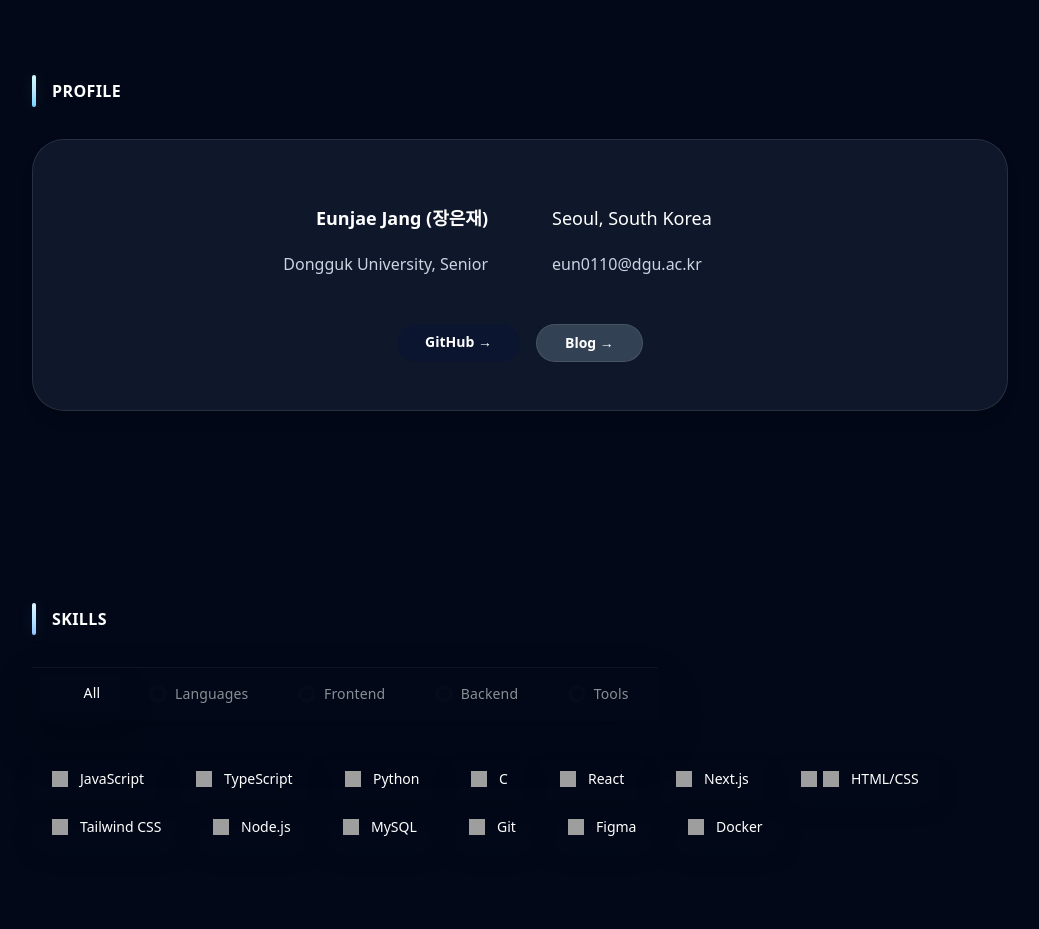
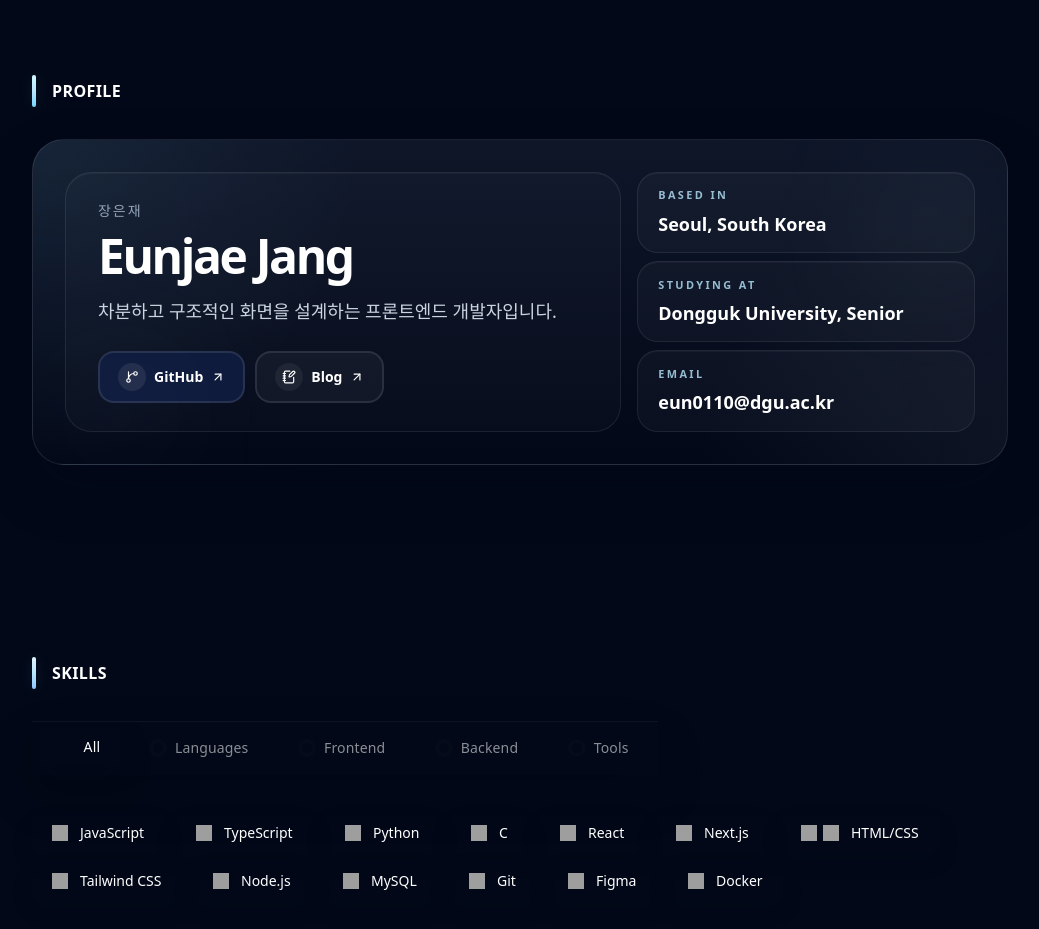
Before and after one commit to eae22/portfolio, a Next.js app: page / in a window 1280 px wide. Shown: the part 900-1829 px from the top of the page, without its empty margins (120-1159 px from the left). Built offline with nearby package versions, Linux system fonts and the light colour scheme; grey boxes are pictures that could not be loaded.

Commit message:
🎨 style: Profile 섹션 리디자인 (#2)

```diff
--- a/src/sections/Profile.tsx
+++ b/src/sections/Profile.tsx
@@ -1,4 +1,4 @@
-import PillLink from "@/components/PillLink";
+import { ArrowUpRight, GitBranch, NotebookPen } from "lucide-react";
 import ScrollReveal from "@/components/ScrollReveal";
 import SectionHeader from "@/components/SectionHeader";
 import SectionLayout from "@/components/SectionLayout";
@@ -11,45 +11,82 @@ export default function Profile() {
       </ScrollReveal>
 
       <ScrollReveal delay={150}>
-        <div className="mx-auto max-w-302.5 rounded-4xl border border-border-subtle bg-surface-card px-16 pt-16 pb-12 shadow-lg">
-          <div className="mx-auto grid max-w-3xl grid-cols-2 gap-16">
-            <div className="space-y-5 text-right">
-              <h3 className="text-lg font-semibold text-text-primary">
-                Eunjae Jang (장은재)
+        <div className="relative cursor-default select-none overflow-hidden rounded-[2rem] border border-border-subtle bg-[radial-gradient(circle_at_top_left,rgba(125,211,252,0.08),transparent_32%),radial-gradient(circle_at_bottom_right,rgba(148,163,184,0.08),transparent_30%),linear-gradient(180deg,rgba(15,23,42,0.96),rgba(2,8,23,0.94))] px-6 py-6 shadow-[0_24px_56px_rgba(2,8,23,0.24)] md:px-8 md:py-8">
+          <div
+            aria-hidden="true"
+            className="pointer-events-none absolute top-6 right-6 h-28 w-28 rounded-full bg-sky-200/6 blur-3xl"
+          />
+          <div
+            aria-hidden="true"
+            className="pointer-events-none absolute bottom-0 left-10 h-24 w-24 rounded-full bg-slate-200/6 blur-3xl"
+          />
+
+          <div className="grid gap-4 lg:grid-cols-[minmax(0,1.4fr)_minmax(250px,0.85fr)]">
+            <div className="h-full rounded-[1.65rem] border border-white/8 bg-white/[0.02] px-6 py-6 shadow-[inset_0_1px_0_rgba(255,255,255,0.04)] md:px-8 md:py-7">
+              <p className="mb-3 text-sm font-medium tracking-[0.14em] text-text-tertiary uppercase">
+                장은재
+              </p>
+              <h3 className="max-w-xl text-4xl font-black leading-[0.95] tracking-[-0.05em] text-text-primary md:text-[3rem]">
+                Eunjae Jang
               </h3>
-              <p className="text-base text-text-secondary">
-                Dongguk University, Senior
+              <p className="mt-4 max-w-lg text-base leading-8 text-text-secondary md:text-lg">
+                차분하고 구조적인 화면을 설계하는 프론트엔드 개발자입니다.
               </p>
+
+              <div className="mt-6 flex flex-wrap items-center gap-2.5">
+                <a
+                  href="https://github.com/eae22"
+                  target="_blank"
+                  rel="noreferrer"
+                  className="group inline-flex items-center gap-2 rounded-[1rem] border-2 border-white/10 bg-[#0f1b3d] px-4.5 py-2.5 text-sm font-semibold text-white transition-all duration-200 hover:-translate-y-0.5 hover:border-sky-300/35 hover:bg-[#13234d] hover:shadow-[0_10px_20px_rgba(15,23,42,0.16)]"
+                >
+                  <span className="inline-flex h-7 w-7 items-center justify-center rounded-full bg-white/8">
+                    <GitBranch className="h-3.5 w-3.5" aria-hidden="true" />
+                  </span>
+                  GitHub
+                  <ArrowUpRight
+                    className="h-3.5 w-3.5 transition-transform duration-200 group-hover:translate-x-0.5 group-hover:-translate-y-0.5"
+                    aria-hidden="true"
+                  />
+                </a>
+
+                <a
+                  href="https://blog.naver.com/eae0110"
+                  target="_blank"
+                  rel="noreferrer"
+                  className="group inline-flex items-center gap-2 rounded-[1rem] border-2 border-white/10 bg-white/[0.04] px-4.5 py-2.5 text-sm font-semibold text-text-primary transition-all duration-200 hover:-translate-y-0.5 hover:border-sky-200/25 hover:bg-white/[0.07] hover:shadow-[0_10px_20px_rgba(15,23,42,0.12)]"
+                >
+                  <span className="inline-flex h-7 w-7 items-center justify-center rounded-full bg-white/6">
+                    <NotebookPen className="h-3.5 w-3.5" aria-hidden="true" />
+                  </span>
+                  Blog
+                  <ArrowUpRight
+                    className="h-3.5 w-3.5 transition-transform duration-200 group-hover:translate-x-0.5 group-hover:-translate-y-0.5"
+                    aria-hidden="true"
+                  />
+                </a>
+              </div>
             </div>
 
-            <div className="space-y-5">
-              <p className="text-lg font-medium text-text-primary">
-                Seoul, South Korea
-              </p>
-              <p className="text-base text-text-secondary">eun0110@dgu.ac.kr</p>
+            <div className="grid h-full gap-2 [grid-template-rows:repeat(3,minmax(0,1fr))]">
+              {[
+                { label: "Based in", value: "Seoul, South Korea" },
+                { label: "Studying at", value: "Dongguk University, Senior" },
+                { label: "Email", value: "eun0110@dgu.ac.kr" },
+              ].map((item) => (
+                <div
+                  key={item.label}
+                  className="flex h-full flex-col justify-center rounded-[1.3rem] border border-white/8 bg-white/[0.03] px-5 py-3 shadow-[inset_0_1px_0_rgba(255,255,255,0.04)]"
+                >
+                  <p className="mb-1.5 text-[0.68rem] font-semibold uppercase tracking-[0.22em] text-sky-200/80">
+                    {item.label}
+                  </p>
+                  <p className="text-base font-semibold text-text-primary md:text-lg">
+                    {item.value}
+                  </p>
+                </div>
+              ))}
             </div>
-          </div>
-
-          <div className="mt-12 flex justify-center gap-4">
-            <PillLink
-              href="https://github.com/eae22"
-              target="_blank"
-              rel="noreferrer"
-              variant="secondary"
-              className="px-7 py-2"
-            >
-              GitHub →
-            </PillLink>
-
-            <PillLink
-              href="https://blog.naver.com/eae0110"
-              target="_blank"
-              rel="noreferrer"
-              variant="outline"
-              className="px-7 py-2"
-            >
-              Blog →
-            </PillLink>
           </div>
         </div>
       </ScrollReveal>
```
